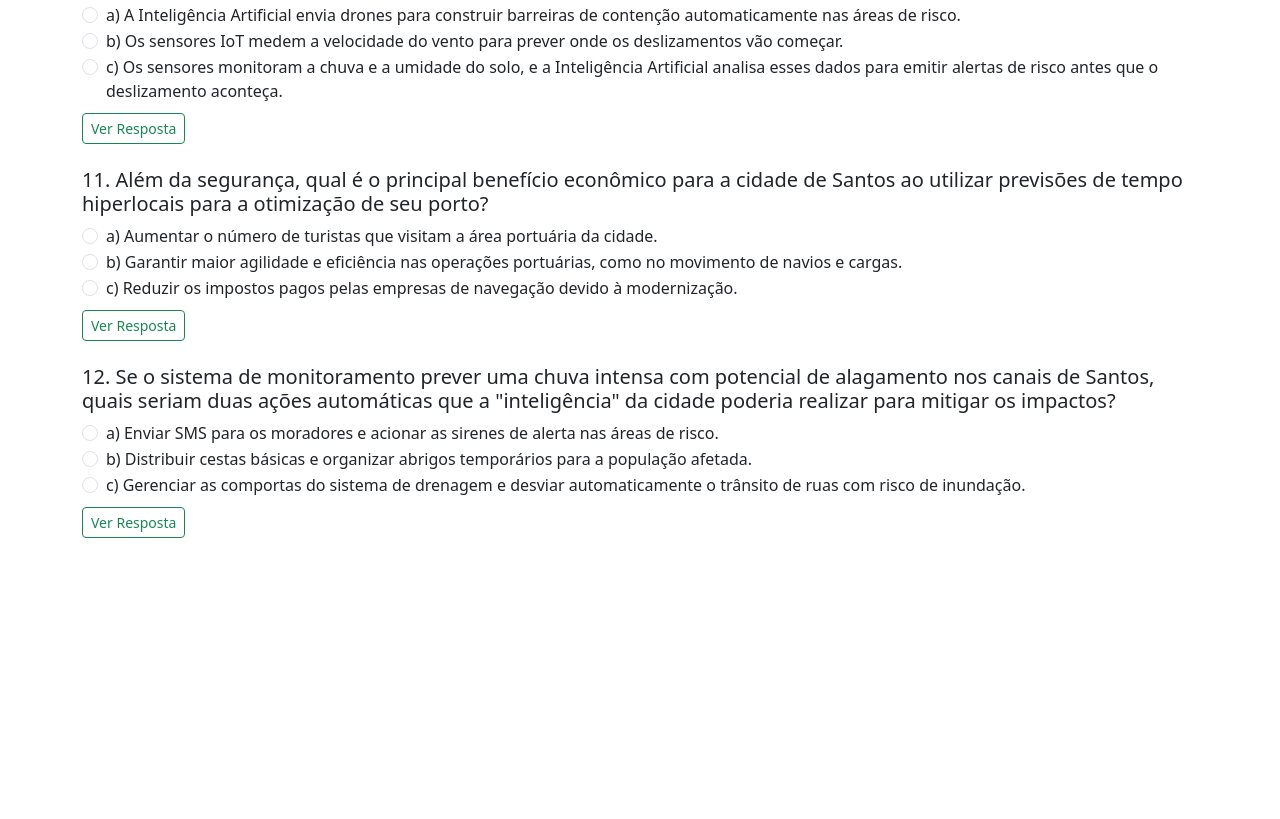
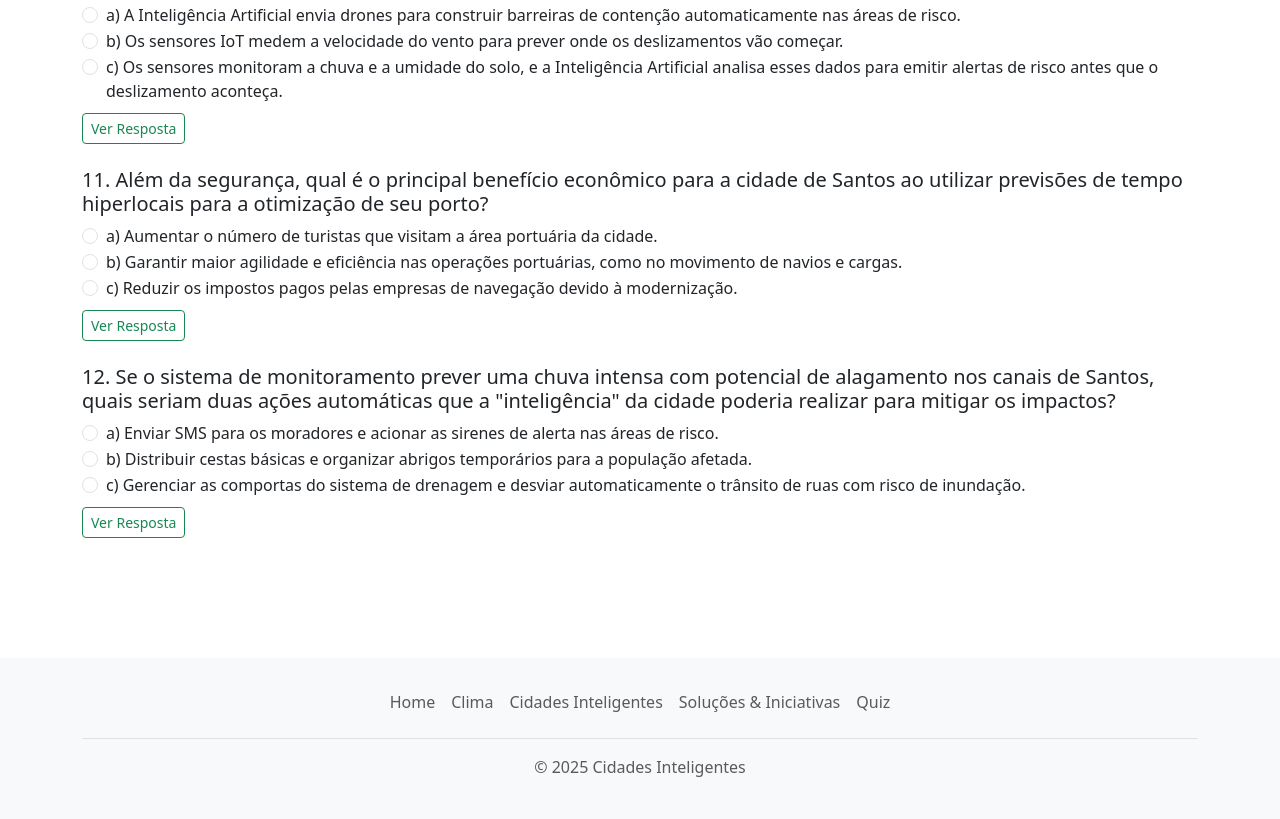
Before and after one commit to jsuperp/Site_clima, a plain HTML site: page quiz.html in a window 1280 px wide. Shown: the part 1906-2725 px from the top of the page. Before the commit the page ends 2516 px from the top, so only its background shows below. Drawn offline with nearby package versions, Linux system fonts and the light colour scheme.

Commit message:
sticky bottom no footer

```diff
--- a/quiz.html
+++ b/quiz.html
@@ -419,6 +419,18 @@
 
 
 </div>
-
+ <!-- Footer -->
+  <footer class="bg-light py-4 mt-5 sb">
+    <div class="container text-center">
+      <ul class="nav justify-content-center border-bottom pb-3 mb-3">
+        <li class="nav-item"><a href="index.html" class="nav-link px-2 text-muted">Home</a></li>
+        <li class="nav-item"><a href="clima.html" class="nav-link px-2 text-muted">Clima</a></li>
+        <li class="nav-item"><a href="cidades_inteligentes.html" class="nav-link px-2 text-muted">Cidades Inteligentes</a></li>
+        <li class="nav-item"><a href="soluções.html" class="nav-link px-2 text-muted">Soluções & Iniciativas</a></li>
+        <li class="nav-item"><a href="quiz.html" class="nav-link px-2 text-muted">Quiz</a></li>
+      </ul>
+      <p class="text-muted">© 2025 Cidades Inteligentes</p>
+    </div>
+  </footer>
 </body>
 </html>
```
Also changed, not shown: cidades_inteligentes.html (+1 -1 lines), clima.html (+5 -1 lines), index.html (+2 -1 lines), soluções.html (+1 -1 lines).
